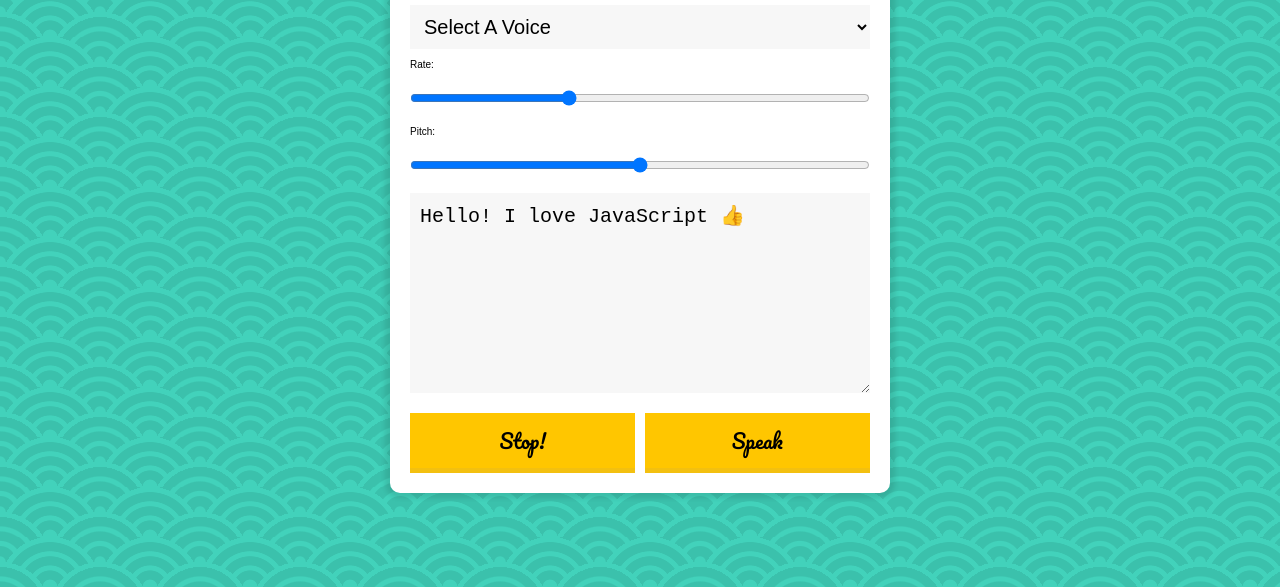
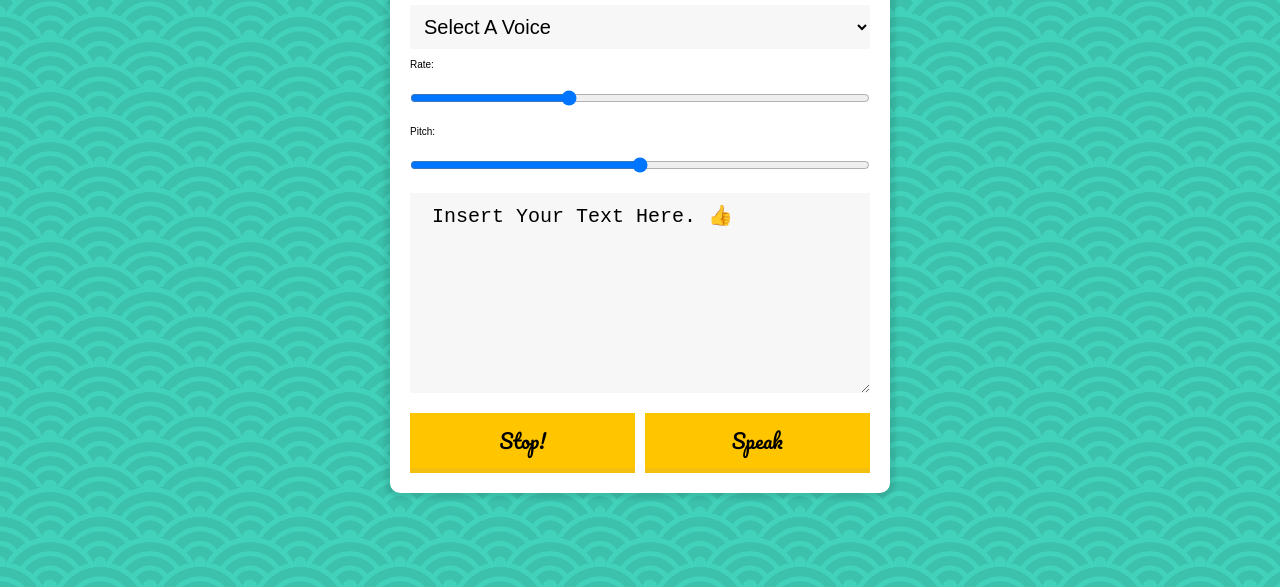
Before and after one commit to victor4rthur/Speech-Creator, a plain HTML site: page index.html in a window 1280 px wide. Shown: the part 213-800 px from the top of the page. Drawn offline with Linux system fonts and the light colour scheme.

Commit message:
Update index.html
"Placeholder" updated.

```diff
--- a/index.html
+++ b/index.html
@@ -23,7 +23,7 @@
       <label for="pitch">Pitch:</label>
 
       <input name="pitch" type="range" min="0" max="2" step="0.1">
-      <textarea name="text">Hello! I love JavaScript 👍</textarea>
+      <textarea name="text"> Insert Your Text Here. 👍</textarea>
       <button id="stop">Stop!</button>
       <button id="speak">Speak</button>
 
```
